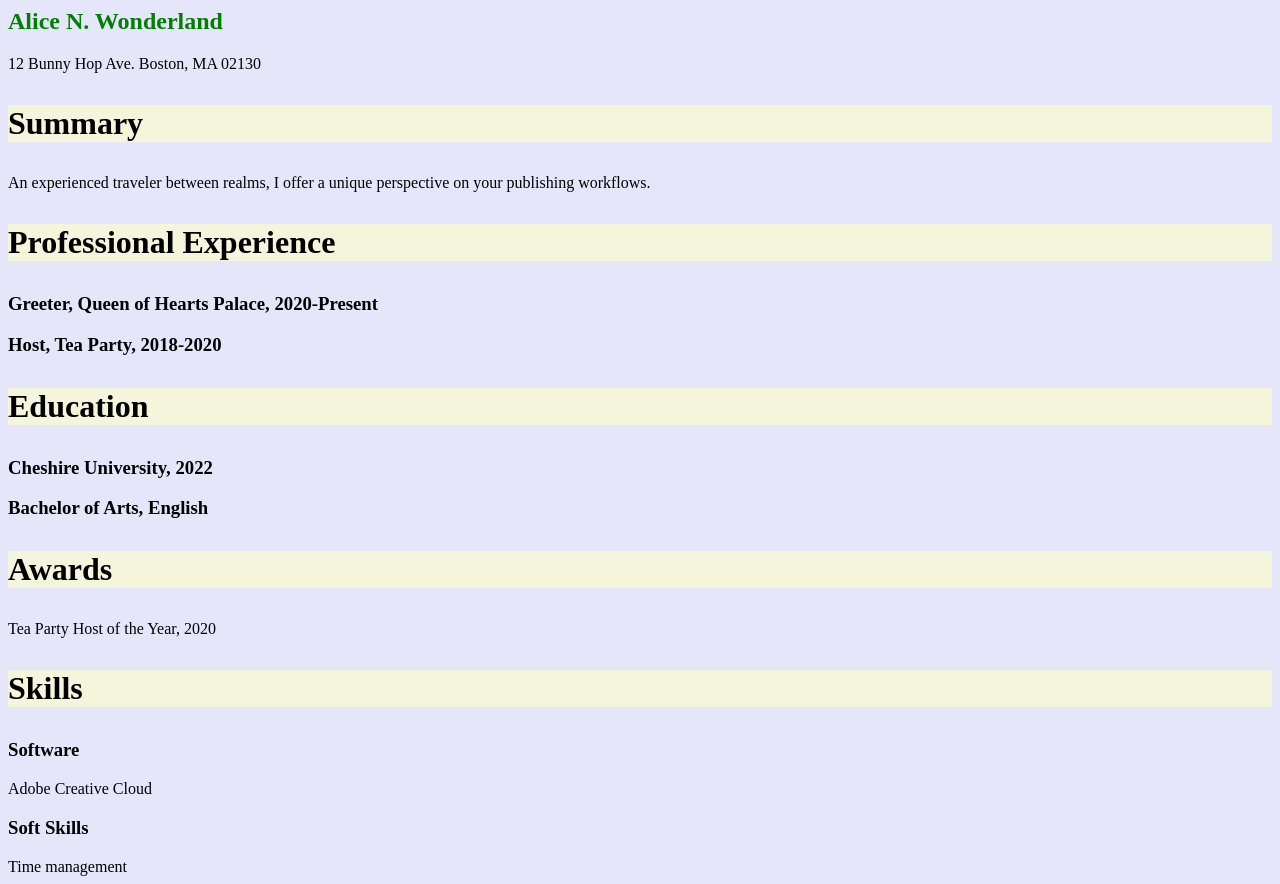
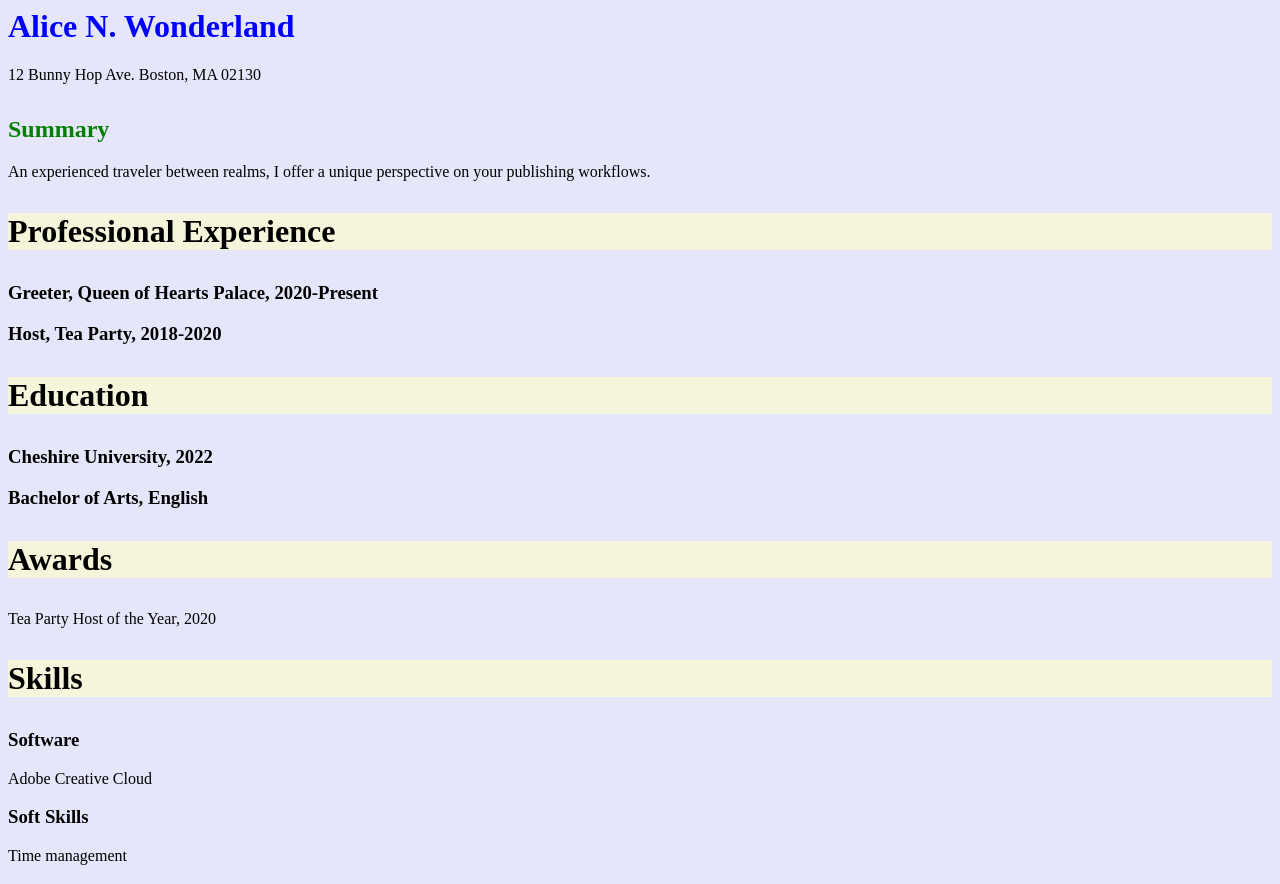
Before and after one commit to amgamble/amgamble.github.io, a plain HTML site: page example-resume.html in a window 1280 px wide. Drawn offline with Linux system fonts and the light colour scheme.

Commit message:
Update example-resume.html

```diff
--- a/example-resume.html
+++ b/example-resume.html
@@ -4,10 +4,10 @@
 <link rel="stylesheet" type="text/css" href="https://amgamble.github.io/style.css">
 </head>
     <body>
-<h2> Alice N. Wonderland </h2>
+<h1> Alice N. Wonderland </h1>
 12 Bunny Hop Ave. Boston, MA 02130</p>
 
-<p class="thicker">Summary</p>
+    <p class="thicker"> <h2>Summary</h2></p>
 An experienced traveler between realms, I offer a unique perspective on your publishing workflows.
 
 <p class="thicker">Professional Experience</p>
```
